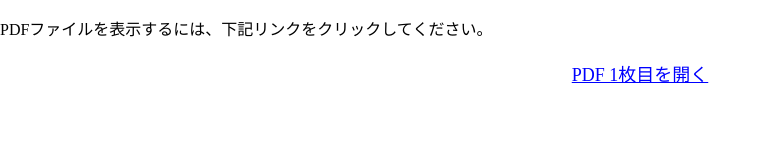
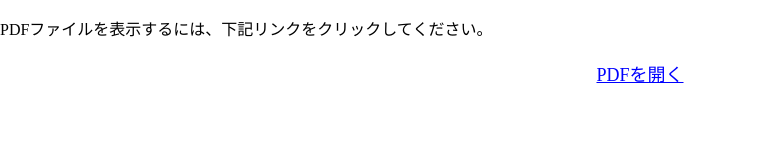
Before and after one commit to showflex/niagarafalls-sightseeing, a plain HTML site: page index.html in a window 1280 px wide. Shown: the whole page, without its empty margins (0-766 px from the left). Drawn offline with Linux system fonts and the light colour scheme.

Commit message:
Update index.html

```diff
--- a/index.html
+++ b/index.html
@@ -21,6 +21,6 @@
 <body>
   <p>PDFファイルを表示するには、下記リンクをクリックしてください。</p>
 
-  <a href="ナイアガラ終日観光.pdf" target="_blank">PDF 1枚目を開く</a>
+  <a href="ナイアガラ終日観光.pdf" target="_blank">PDFを開く</a>
 </body>
 </html>
```
